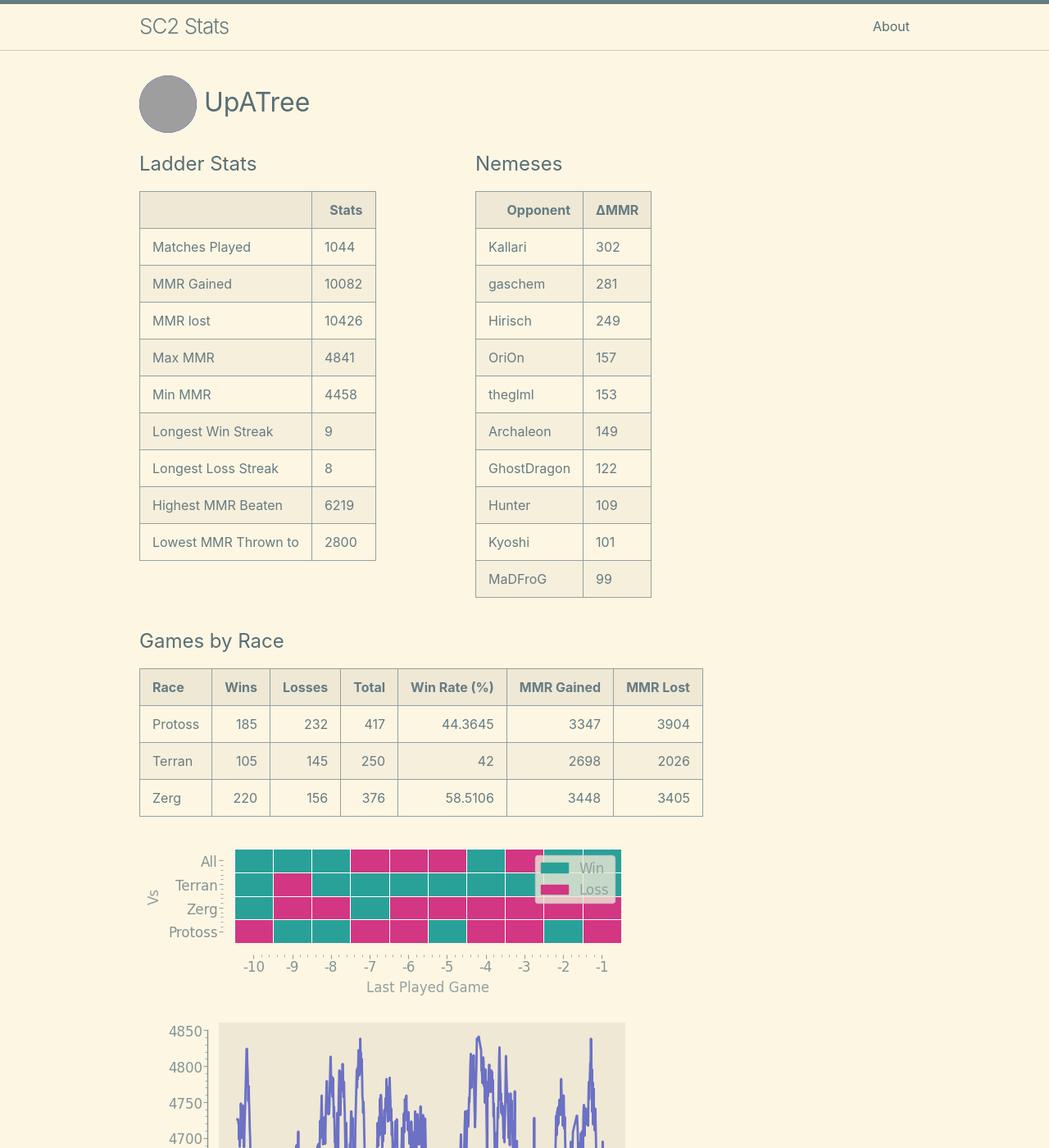
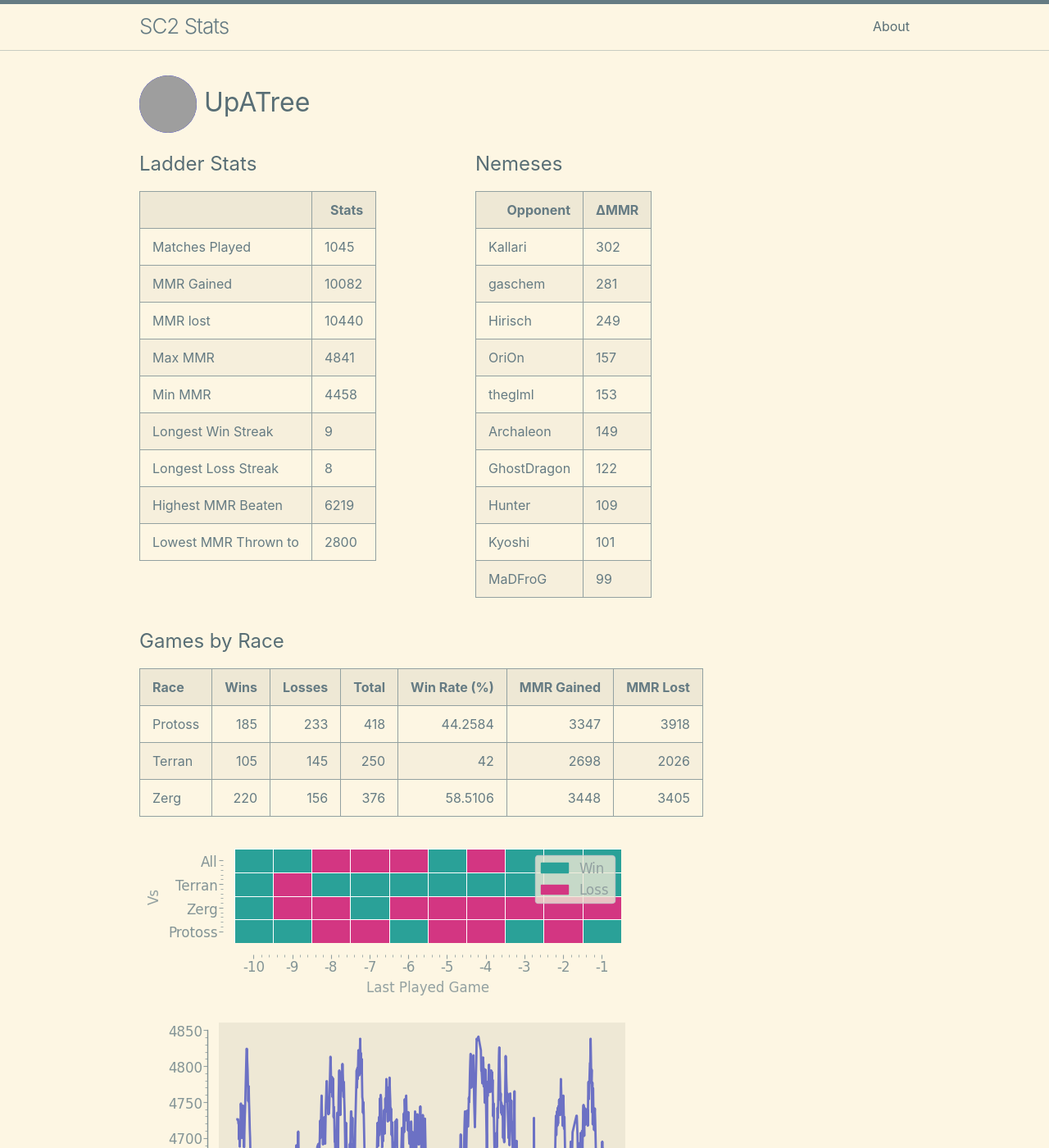
Before and after one commit to kylermurphy/UpATree, a Jekyll site: the page built from docs/index.md, in a window 1280 px wide and 1400 px high. Shown: the whole window at 82% size. Built offline with Jekyll 4.4.1, drawn with Linux system fonts in a browser that asks for light colours; grey boxes are pictures that could not be loaded.

Commit message:
running on push

```diff
--- a/docs/index.md
+++ b/docs/index.md
@@ -18,7 +18,7 @@ layout: home
   <tbody>
     <tr>
       <td>Matches Played</td>
-      <td>1044</td>
+      <td>1045</td>
     </tr>
     <tr>
       <td>MMR Gained</td>
@@ -26,7 +26,7 @@ layout: home
     </tr>
     <tr>
       <td>MMR lost</td>
-      <td>10426</td>
+      <td>10440</td>
     </tr>
     <tr>
       <td>Max MMR</td>
@@ -114,7 +114,7 @@ layout: home
 
 | Race    |   Wins |   Losses |   Total |   Win Rate (%) |   MMR Gained |   MMR Lost |
 |:--------|-------:|---------:|--------:|---------------:|-------------:|-----------:|
-| Protoss |    185 |      232 |     417 |        44.3645 |         3347 |       3904 |
+| Protoss |    185 |      233 |     418 |        44.2584 |         3347 |       3918 |
 | Terran  |    105 |      145 |     250 |        42      |         2698 |       2026 |
 | Zerg    |    220 |      156 |     376 |        58.5106 |         3448 |       3405 |
 
--- a/log.txt
+++ b/log.txt
@@ -283,3 +283,4 @@ Writing a log file 2025-03-04 21:21:12.
 Writing a log file 2025-03-04 21:47:53.
 Writing a log file 2025-03-04 22:19:32.
 Writing a log file 2025-03-04 22:36:26.
+Writing a log file 2025-03-04 22:49:18.
```
Also changed, not shown: docs/assets/MMR.png, docs/assets/daily.png, docs/assets/gm_hist.png, 1 other file.
